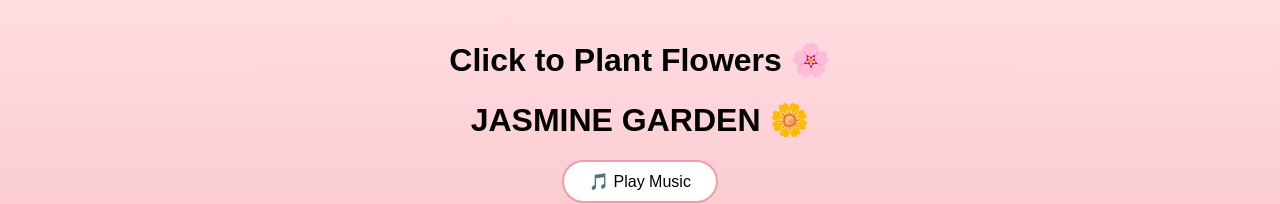
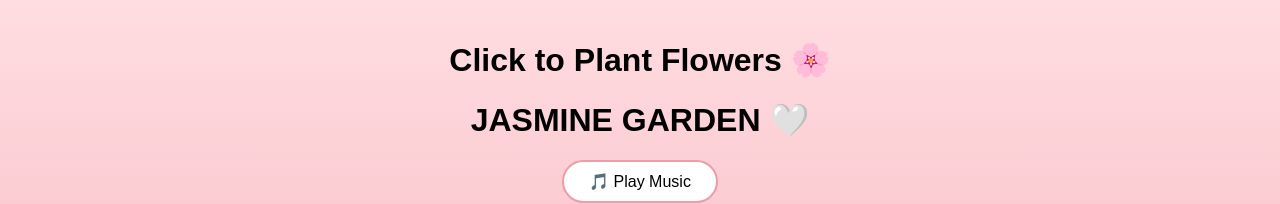
Before and after one commit to devildon9278623740-hash/HOTOKE-, a plain HTML site: page index.html in a window 1280 px wide. Shown: the top 204 px of the page. Drawn offline with Linux system fonts and the light colour scheme.

Commit message:
Update index.html

```diff
--- a/index.html
+++ b/index.html
@@ -8,7 +8,7 @@
 </head>
 <body>
     <div id="ui">
-        <h1>Click to Plant Flowers 🌸<h1>JASMINE GARDEN 🌼</h1>
+        <h1>Click to Plant Flowers 🌸<h1>JASMINE GARDEN 🤍</h1>
         <div class="controls">
             <button id="playBtn">🎵 Play Music</button>
             <p> for u JASMINE 💐</p>
```
